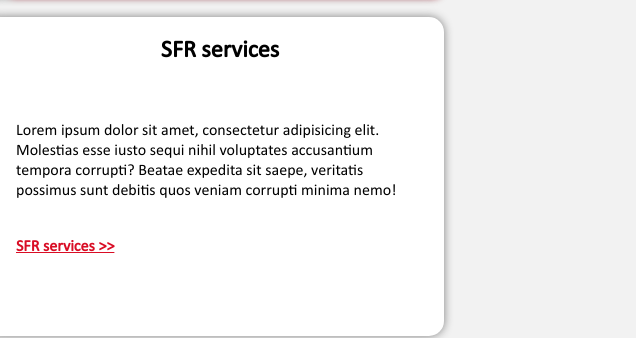
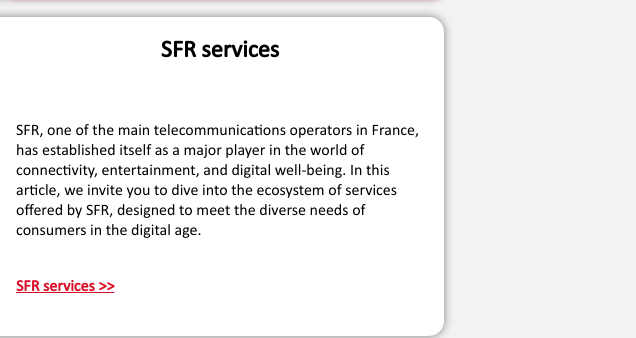
Before and after one commit to nponthie-iut90/SAE_1.05-1.06, a plain HTML site: page pages/index/indexen.html in a window 1280 px wide. Shown: the part 1153-1491 px from the top of the page, 644-1280 px from the left. Drawn offline with Linux system fonts and the light colour scheme; files whose address does not match are found by name.

Commit message:
Update indexen.html

```diff
--- a/pages/index/indexen.html
+++ b/pages/index/indexen.html
@@ -83,9 +83,9 @@
         <div class="grid-6" id="item6">
             <h2>SFR services</h2>
             <br>
-            <p>Lorem ipsum dolor sit amet, consectetur adipisicing elit.
-                Molestias esse iusto sequi nihil voluptates accusantium tempora corrupti?
-                Beatae expedita sit saepe, veritatis possimus sunt debitis quos veniam corrupti minima nemo!
+            <p>SFR, one of the main telecommunications operators in France, has established itself as a major player in the world of connectivity,
+                 entertainment, and digital well-being. In this article, we invite you to dive into the ecosystem of services offered by SFR,
+                designed to meet the diverse needs of consumers in the digital age.
             </p>
             <br>
             <a href="../../pages/services_SFR/services_SFR_en.html">SFR services >></a>
```
